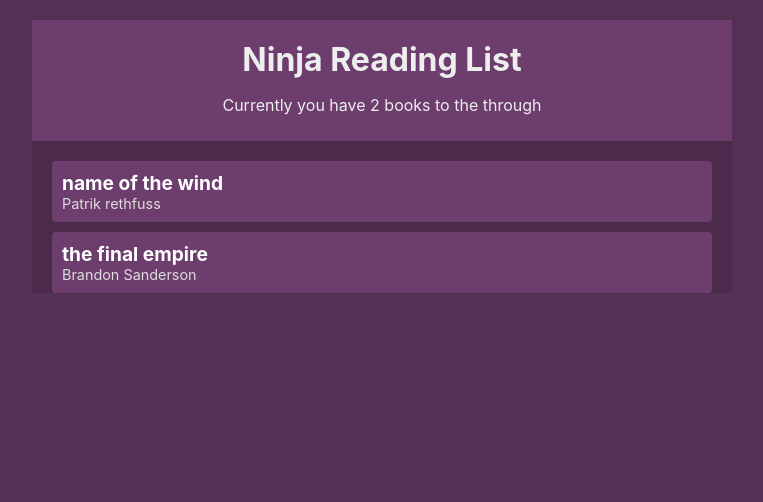
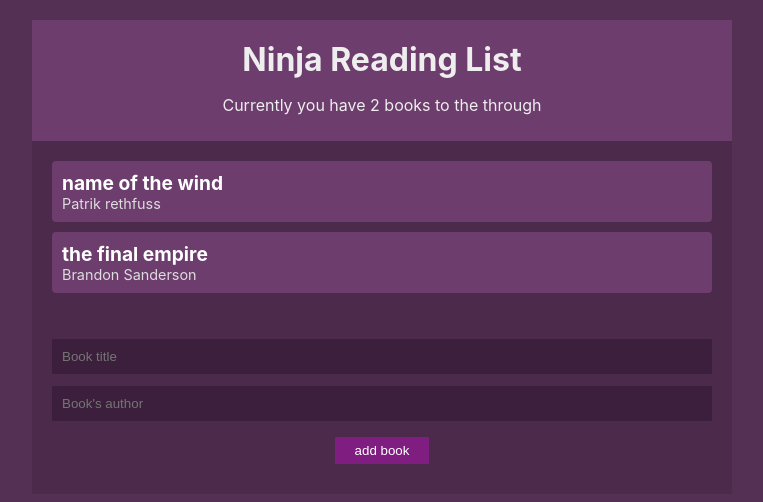
Before and after one commit to KurtGuardia/booklist, a React (Create React App) app: page / in a window 1280 px wide. Shown: the top 502 px of the page, without its empty margins (258-1021 px from the left). Built offline with nearby package versions, Linux system fonts and the light colour scheme.

Commit message:
Created BookForm Component

```diff
--- a/src/App.css
+++ b/src/App.css
@@ -54,3 +54,23 @@ body {
   margin: 20px;
   text-align: center;
 }
+form {
+  padding: 20px;
+}
+input[type='text'] {
+  width: 100%;
+  padding: 10px;
+  box-sizing: border-box;
+  margin: 6px 0;
+  background: #3c1f3c;
+  color: #fff;
+  border: 0;
+}
+input[type='submit'] {
+  margin: 10px auto;
+  color: white;
+  background: #801d80;
+  border: 0;
+  padding: 6px 20px;
+  display: block;
+}
--- a/src/App.js
+++ b/src/App.js
@@ -2,6 +2,7 @@ import Navbar from './components/components/Navbar';
 import BookContextProvider from './contexts/BookContext';
 import './App.css';
 import BookList from './components/components/BookList';
+import BookForm from './components/components/BookForm';
 
 function App() {
   return (
@@ -9,6 +10,7 @@ function App() {
       <BookContextProvider>
         <Navbar />
         <BookList />
+        <BookForm />
       </BookContextProvider>
     </div>
   );
--- a/src/components/components/BookForm.js
+++ b/src/components/components/BookForm.js
@@ -0,0 +1,37 @@
+import React from 'react';
+import { BookContext } from '../../contexts/BookContext';
+
+const BookForm = () => {
+  const { addBook } = React.useContext(BookContext);
+  const [title, setTitle] = React.useState('');
+  const [author, setAuthor] = React.useState('');
+
+  const handleSubmit = (e) => {
+    e.preventDefault();
+    addBook(title, author);
+    setTitle('');
+    setAuthor('');
+  };
+
+  return (
+    <form onSubmit={handleSubmit}>
+      <input
+        type='text'
+        placeholder='Book title'
+        value={title}
+        onChange={(e) => setTitle(e.target.value)}
+        required
+      />
+      <input
+        type='text'
+        placeholder="Book's author"
+        value={author}
+        onChange={(e) => setAuthor(e.target.value)}
+        required
+      />
+      <input type='submit' value='add book' />
+    </form>
+  );
+};
+
+export default BookForm;
```
Also changed, not shown: 1 other file (tests, documents, lock files or other folders).
